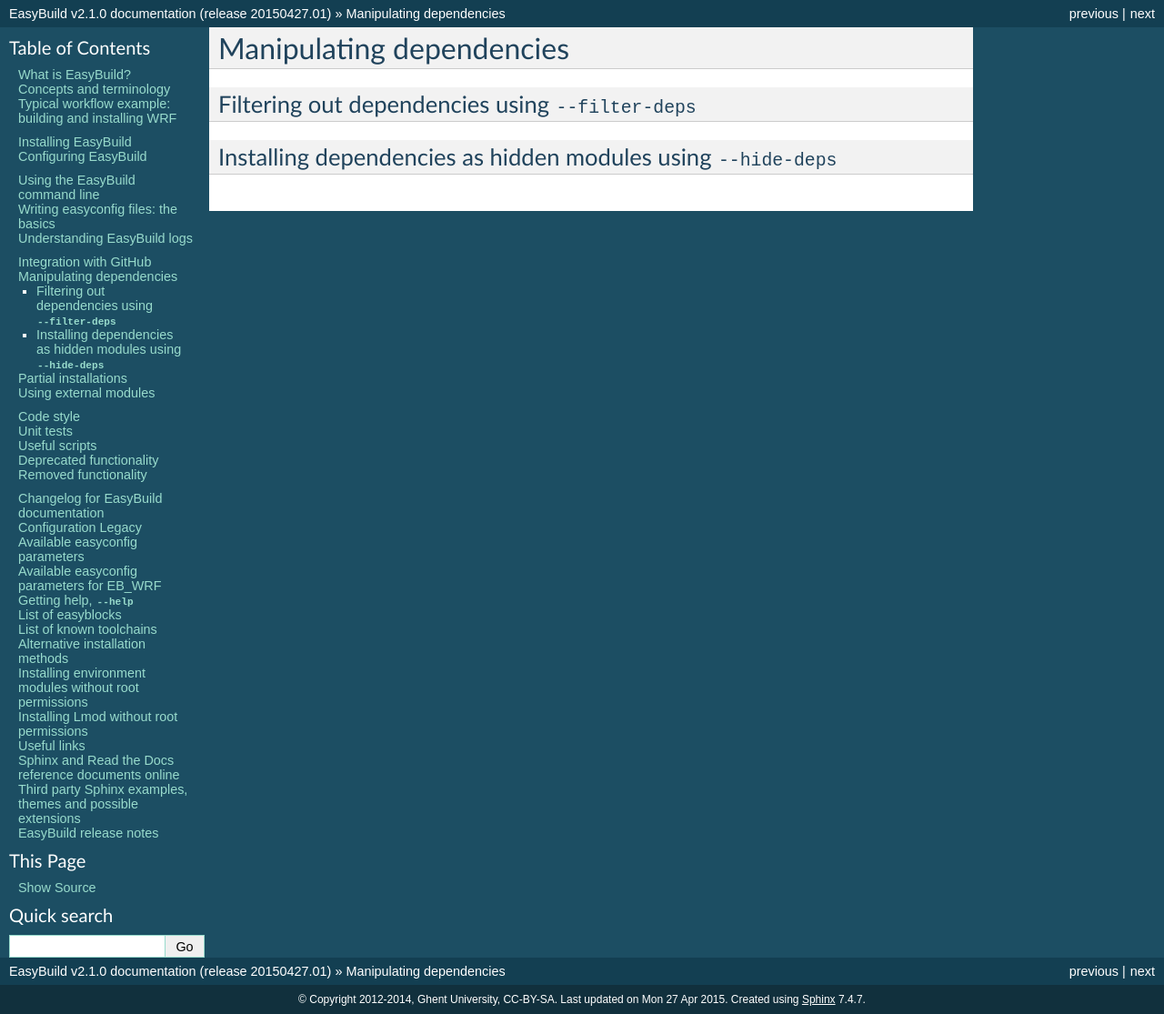
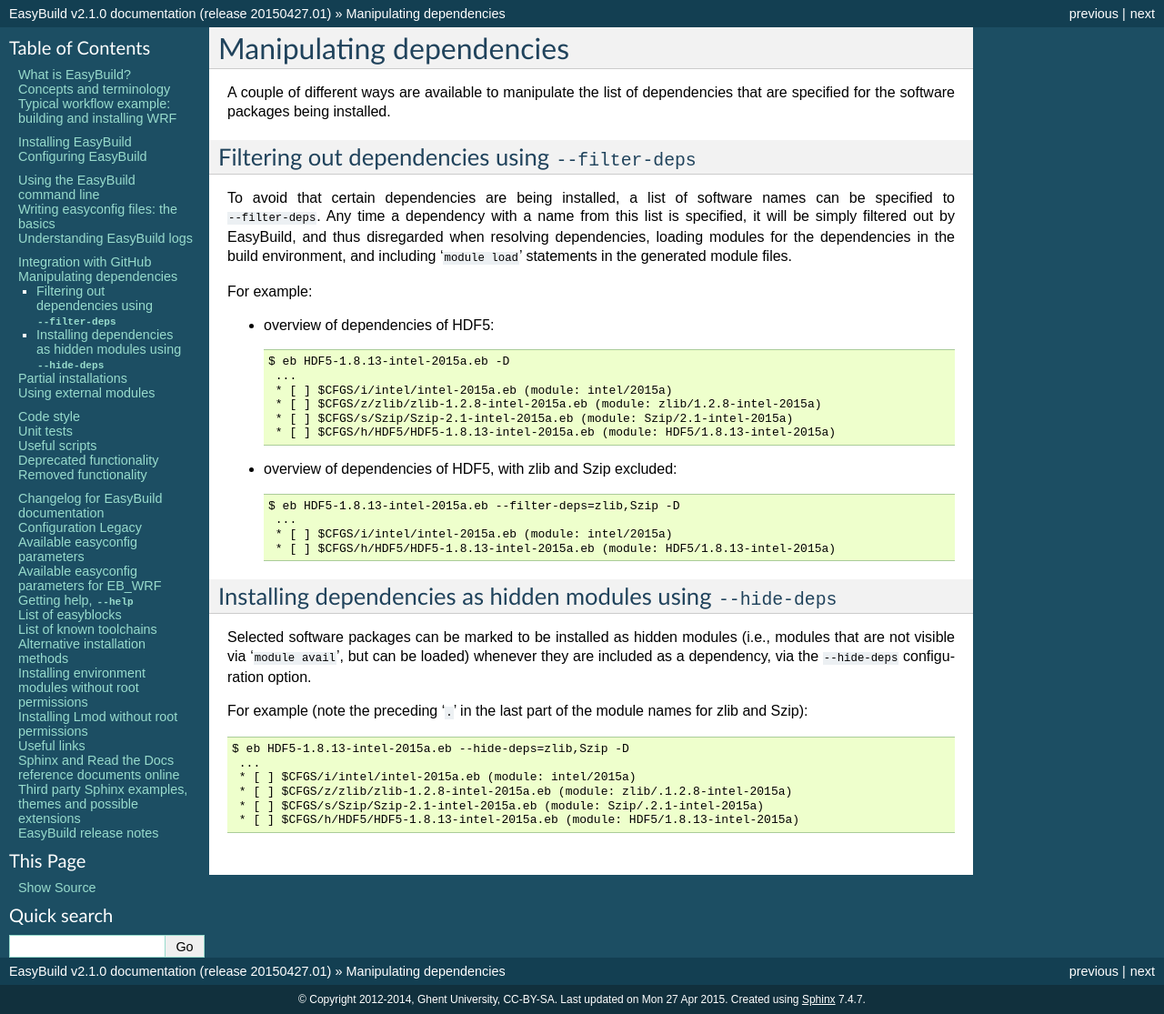
Before and after one commit to easybuilders/easybuild, a Sphinx documentation site: the page built from docs/Manipulating_dependencies.rst, in a window 1280 px wide. Shown: the whole page at 91% size. Built offline with Sphinx 7.4.7, drawn with Linux system fonts in a browser that asks for light colours.

Commit message:
complete documentation on --filter-deps and --hide-deps

```diff
--- a/docs/Manipulating_dependencies.rst
+++ b/docs/Manipulating_dependencies.rst
@@ -3,8 +3,52 @@
 Manipulating dependencies
 =========================
 
+A couple of different ways are available to manipulate the list of dependencies that are specified for the software
+packages being installed.
+
+.. _filter_deps:
+
 Filtering out dependencies using ``--filter-deps``
 --------------------------------------------------
 
+To avoid that certain dependencies are being installed, a list of software names can be specified to ``--filter-deps``.
+Any time a dependency with a name from this list is specified, it will be simply filtered out by EasyBuild, and
+thus disregarded when resolving dependencies, loading modules for the dependencies in the build environment, and
+including '``module load``' statements in the generated module files.
+
+For example:
+
+* overview of dependencies of HDF5::
+
+    $ eb HDF5-1.8.13-intel-2015a.eb -D
+     ...
+     * [ ] $CFGS/i/intel/intel-2015a.eb (module: intel/2015a)
+     * [ ] $CFGS/z/zlib/zlib-1.2.8-intel-2015a.eb (module: zlib/1.2.8-intel-2015a)
+     * [ ] $CFGS/s/Szip/Szip-2.1-intel-2015a.eb (module: Szip/2.1-intel-2015a)
+     * [ ] $CFGS/h/HDF5/HDF5-1.8.13-intel-2015a.eb (module: HDF5/1.8.13-intel-2015a)
+
+* overview of dependencies of HDF5, with zlib and Szip excluded::
+
+    $ eb HDF5-1.8.13-intel-2015a.eb --filter-deps=zlib,Szip -D
+     ...
+     * [ ] $CFGS/i/intel/intel-2015a.eb (module: intel/2015a)
+     * [ ] $CFGS/h/HDF5/HDF5-1.8.13-intel-2015a.eb (module: HDF5/1.8.13-intel-2015a)
+
+
+.. _hide_deps:
+
 Installing dependencies as hidden modules using ``--hide-deps``
 ---------------------------------------------------------------
+
+Selected software packages can be marked to be installed as hidden modules (i.e., modules that are not visible via
+'``module avail``', but can be loaded) whenever they are included as a dependency, via the ``--hide-deps``
+configuration option.
+
+For example (note the preceding '``.``' in the last part of the module names for zlib and Szip)::
+
+ $ eb HDF5-1.8.13-intel-2015a.eb --hide-deps=zlib,Szip -D
+  ...
+  * [ ] $CFGS/i/intel/intel-2015a.eb (module: intel/2015a)
+  * [ ] $CFGS/z/zlib/zlib-1.2.8-intel-2015a.eb (module: zlib/.1.2.8-intel-2015a)
+  * [ ] $CFGS/s/Szip/Szip-2.1-intel-2015a.eb (module: Szip/.2.1-intel-2015a)
+  * [ ] $CFGS/h/HDF5/HDF5-1.8.13-intel-2015a.eb (module: HDF5/1.8.13-intel-2015a)
```
